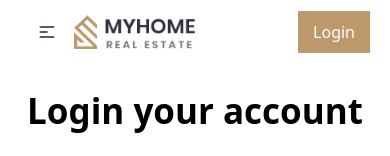
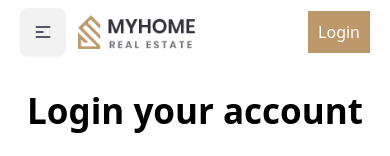
Before and after one commit to onik121/my-home, a React (Vite) app: page /login in a window 390 px wide. Shown: the top 156 px of the page. Built offline with nearby package versions, Linux system fonts and the light colour scheme; no server answers.

Commit message:
updated navbar

```diff
--- a/src/components/Navbar.jsx
+++ b/src/components/Navbar.jsx
@@ -11,7 +11,6 @@ const Navbar = () => {
     const navlinks = <>
         <li><NavLink to={'/'}>Home</NavLink></li>
         <li><NavLink to={'/about'}>About Us</NavLink></li>
-        {/* <li><NavLink to={'/fag'}>Faq</NavLink></li> */}
         {
             user && <li><NavLink to={'/updateprofile'}>Update Profile</NavLink></li>
         }
@@ -28,7 +27,7 @@ const Navbar = () => {
             <div className="navbar max-w-[1440px] mx-auto px-5">
                 <div className="navbar-start">
                     <div className="dropdown">
-                        <div tabIndex={0} role="button" className="btn btn-ghost lg:hidden">
+                        <div tabIndex={0} role="button" className="lg:hidden mr-3 btn px-3">
                             <svg xmlns="http://www.w3.org/2000/svg" className="h-5 w-5" fill="none" viewBox="0 0 24 24" stroke="currentColor"><path strokeLinecap="round" strokeLinejoin="round" strokeWidth="2" d="M4 6h16M4 12h8m-8 6h16" /></svg>
                         </div>
                         <ul tabIndex={0} className="menu menu-sm dropdown-content mt-3 z-[100] p-2 shadow bg-base-100 rounded-box w-52">
--- a/src/index.css
+++ b/src/index.css
@@ -327,5 +327,8 @@
     font-size: 15px !important;
     margin-left: -3px;
   }
+  .login {
+    padding: 9px 10px;
+  }
 }
 /**/
```
